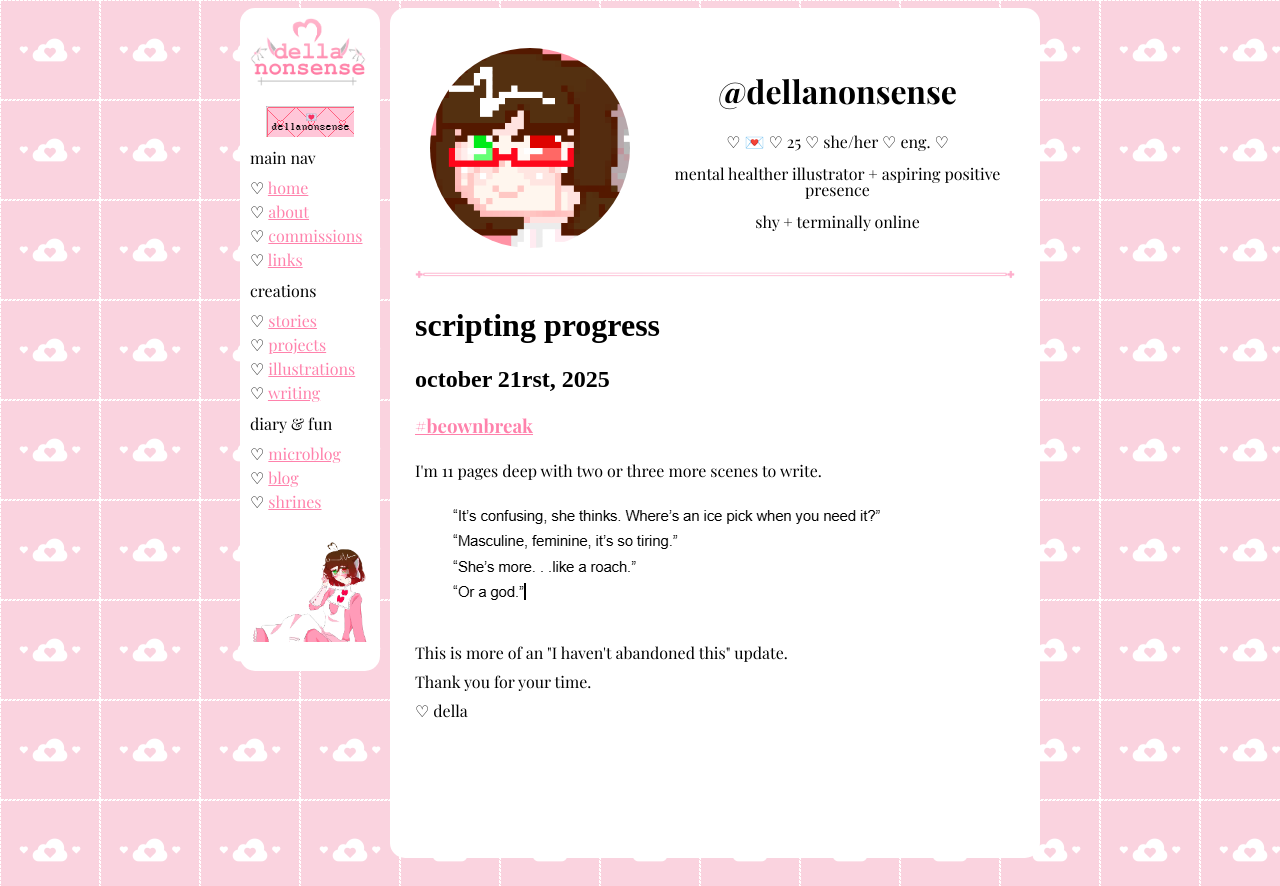
After one commit to dellanonsense/xyz, a PHP site: page /posts/25-10-21scriptprogress.php in a window 1280 px wide. The commit adds this page. Run offline with PHP 8.4, Linux system fonts and the light colour scheme; some web fonts are replaced.

Commit message:
blog post + currently update

```diff
--- a/assets/blog.css
+++ b/assets/blog.css
@@ -18,10 +18,6 @@ a:hover {
     color: #d80048;
 }
 
-.latestpost {
-    text-align: center;
-}
-
 .blogtxt {
     line-height: 1.8;
 }
--- a/assets/styles.css
+++ b/assets/styles.css
@@ -32,3 +32,7 @@ body {
         grid-row: 4;
     }
 }
+
+.latestpost {
+    text-align: center;
+}
--- a/beownbreakdevlogtag.php
+++ b/beownbreakdevlogtag.php
@@ -19,7 +19,8 @@
             </div>
             <?php include "components/blognav.php"; echo callblognav();?>
             <h1> posts tagged #beownbreakdevlog </h1>
-            <a href="posts/25-09-11developmentresumed.php"> 25-09-11 - development resumed </a>
+            <p><a href="posts/25-10-21scriptprogress.php"> 25-10-21 - scripting progress </a></p>
+            <p><a href="posts/25-09-11developmentresumed.php"> 25-09-11 - development resumed </a></p>
         </div>
     </div>
 </body>
--- a/blog.php
+++ b/blog.php
@@ -22,6 +22,7 @@
             </div>
             <?php include "components/blognav.php"; echo callblognav();?>
             <h1> archive </h1>
+            <p><a href="posts/25-10-21scriptprogress.php">25-10-21 - scripting progress</a> #beownbreakdevlog </p>
             <p><a href="posts/25-10-03blogonline.php">25-10-03 - blog online</a> #updates </p>
             <p><a href="posts/25-09-11developmentresumed.php">25-09-11 - development resumed</a> #beownbreakdevlog </p>
             <p><a href="posts/25-07-17onlinemanifesto.php"> 25-07-17 - online manifesto</a> #diary </p>
--- a/components/latestpost.php
+++ b/components/latestpost.php
@@ -1,6 +1,6 @@
 <?php
     function calllatestpost() {
     return '
-    <h3>latest post ♡ <a href="posts/25-10-03blogonline.php"> blog online </a></h3>
+    <h3>latest post ♡ <a href="posts/25-10-21scriptprogress.php"> scripting progress </a></h3>
     ';
     }
--- /dev/null
+++ b/posts/25-10-21scriptprogress.php
@@ -0,0 +1,43 @@
+<!DOCTYPE html>
+<html lang="en">
+<head>
+    <title>post - scripting progress</title>
+    <?php include "../components/heading.php"; echo callheading ();?>
+    <link href="../assets/blog.css" rel="stylesheet"/>
+</head>
+<style>
+</style>
+<body>
+    <div id="sidebutton" onclick="openNav()"><img src="../assets/openbutton.png"></div>
+    <div id="sidebar">
+        <?php include "../components/sidebar.php"; echo callsidebar();?>
+    </div>
+    <div id="overlay"></div>
+        <div class="content">
+            <div id="header">
+                <?php include "../components/header.php"; echo callheader();?>
+            </div>
+        <div class="blogtitle">
+            <h1> scripting progress </h1>
+            <h2>october 21rst, 2025</h2>
+        </div>
+        <div class="blogtags">
+            <h3><a href="../beownbreakdevlogtag.php">#beownbreak</a></h3>
+        </div>
+        <div class="blogtxt"><p>
+            I'm 11 pages deep with two or three more scenes to write.
+            <br>
+            </p>
+            <img src="images/bob script snippet.webp">
+            <p>
+            This is more of an "I haven't abandoned this" update.
+            <br>
+            Thank you for your time.
+            <br>
+            ♡ della
+            </p>
+        </div>
+    </div>
+</body>
+<script src="../mobilesidebar.js"></script>
+</html>
```
Also changed, not shown: index.php (+5 -2 lines), posts/images/bob script snippet.webp (added).
